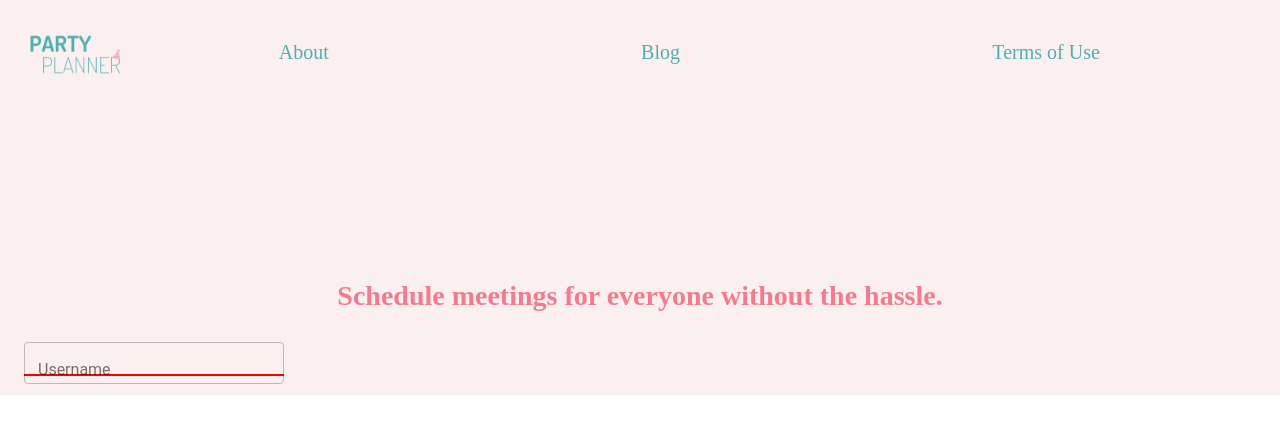
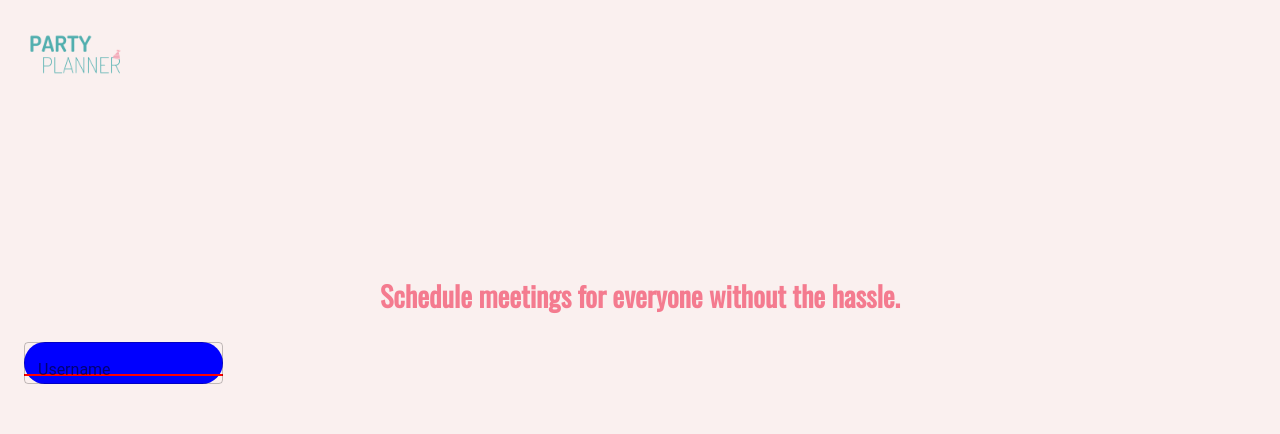
Before and after one commit to NicholasLin718/Party-Planner, a React (Create React App) app in the folder frontend/: page / in a window 1280 px wide. Shown: the top 434 px of the page. Built offline with nearby package versions, Linux system fonts and the light colour scheme.

Commit message:
fixed homepage styling

```diff
--- a/frontend/public/index.html
+++ b/frontend/public/index.html
@@ -24,6 +24,9 @@
       work correctly both with client-side routing and a non-root public URL.
       Learn how to configure a non-root public URL by running `npm run build`.
     -->
+    <link rel="preconnect" href="https://fonts.gstatic.com" crossorigin>
+    <link href="https://fonts.googleapis.com/css2?family=Dosis:wght@600;700&family=Fredoka+One&family=Oswald:wght@400&display=swap" rel="stylesheet">    <meta name="viewport" content="width=device-width, initial-scale=1" />
+
     <title>React App</title>
   </head>
   <body>
--- a/frontend/src/HomePage/src/HomePage.css
+++ b/frontend/src/HomePage/src/HomePage.css
@@ -9,14 +9,14 @@
 }
 
 .homepage-header {
-  background-color: #282c34;
-  min-height: 100vh;
+  /* background-color: #282c34; */
+  /* min-height: 100vh; */
   display: flex;
   flex-direction: column;
   align-items: center;
   justify-content: center;
   font-size: calc(10px + 2vmin);
-  color: white;
+  /* color: white; */
 }
 
 .homepage-link {
--- a/frontend/src/HomePage/src/HomePageComponents/LoginButton.js
+++ b/frontend/src/HomePage/src/HomePageComponents/LoginButton.js
@@ -16,26 +16,33 @@ const styles = makeStyles({
         color: "#f47b8f",
         cursor: "pointer",
         fontFamily: "Dosis",
-        paddingTop: "10rem",
         flexGrow: 1,
         ['@media (max-width:780px)']: {
             paddingBottom: "1rem"    }
     },
     loginField: {
-        borderSide: "1px solid #f47b8f",
+        color: "#f47b8f",
+        background: "1px solid #f47b8f",
         borderRadius: "50px"
     }
 })
+
 function Login() {
     const classes = styles()
 
     return (
-        <Toolbar position="center" color="rgba(0, 0, 0, 0.87)" className={classes.bar}>
-        <TextField className={classes.loginField}
+        <Toolbar className={classes.bar}>
+        <TextField position="center" className={classes.loginField}
             variant="outlined"
             id = "outlined"
-            value=""
+            defaultValue={""}
             label= "Username"
+            InputProps={{
+                className: classes.text,
+            }}
+            style={{
+                backgroundColor: "blue"
+            }}
         />
 
         </Toolbar>
--- a/frontend/src/HomePage/src/HomePageComponents/NavBar.js
+++ b/frontend/src/HomePage/src/HomePageComponents/NavBar.js
@@ -34,15 +34,6 @@ function NavBar() {
     return (
         <Toolbar position="sticky" color="rgba(0, 0, 0, 0.87)" className={classes.bar}>
             <img src={logo} className={classes.logo}/>
-            <Typography variant="h6" className={classes.menuItem}>
-                About
-            </Typography>
-            <Typography variant="h6" className={classes.menuItem}>
-                Blog
-            </Typography>
-            <Typography variant="h6" className={classes.menuItem}>
-                Terms of Use
-            </Typography>
         </Toolbar>
 
 
--- a/frontend/src/index.css
+++ b/frontend/src/index.css
@@ -5,6 +5,8 @@ body {
     sans-serif;
   -webkit-font-smoothing: antialiased;
   -moz-osx-font-smoothing: grayscale;
+  background-color: #faf0ef;
+
 }
 
 code {
```
